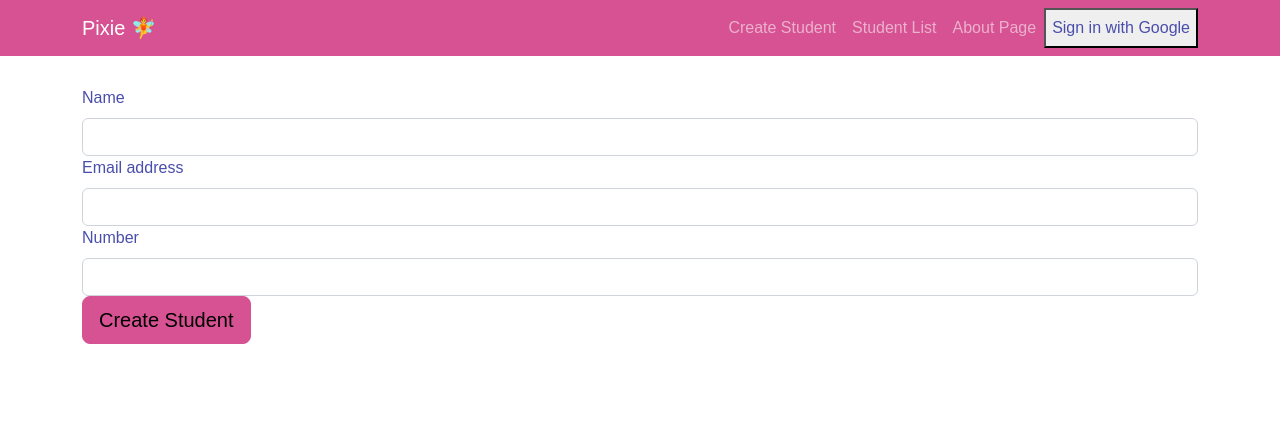
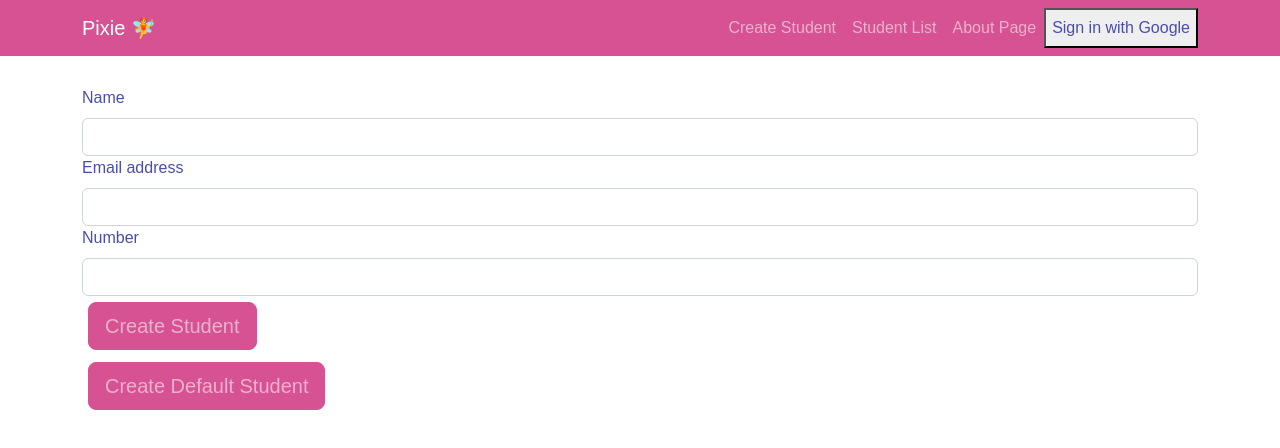
Before and after one commit to noahcalvo/pixie, a Next.js app in the folder frontend/: page /create-student in a window 1280 px wide. Shown: the top 448 px of the page. Built offline with nearby package versions, Linux system fonts and the light colour scheme; no server answers.

Commit message:
Change some styling, create an Add-default-student button and fix student deletion bug

```diff
--- a/frontend/src/api/studentAPI.js
+++ b/frontend/src/api/studentAPI.js
@@ -5,6 +5,7 @@ const api = axios.create({
 });
 
 export const getStudents = () => {
+  console.log(api);
   return api.get("/students/");
 };
 
@@ -20,8 +21,13 @@ export const updateStudent = (studentObject) => {
   return api.put("/students/update-student/" + studentObject.id, studentObject);
 };
 
-export const createStudent = (studentObject) => {
-  return api.post(studentObject);
+export const createStudent = async (studentObject) => {
+  console.log(studentObject);
+  try {
+    return await api.post("/students/create-student", studentObject);
+  } catch (e) {
+    return console.log(e);
+  }
 };
 
 export default api;
--- a/frontend/src/components/create-student.component.js
+++ b/frontend/src/components/create-student.component.js
@@ -7,12 +7,13 @@ import { useRouter } from "next/router";
 import { Spinner } from "react-bootstrap";
 import ToastComponent from "./Toast";
 import { createStudent } from "../api/studentAPI";
+import DefaultStudentButton from "./default-student-button.component";
 
 // CreateStudent Component
 const CreateStudent = () => {
   const router = useRouter();
   const [loading, setLoading] = useState(false);
-  const [failedUploadMsg, setFailedUploadMsg] = useState("");
+  const [toastMessage, setToastMessage] = useState("");
   const formValues = {
     name: "",
     email: "",
@@ -27,10 +28,39 @@ const CreateStudent = () => {
           localStorage.setItem("success", "Student successfully created");
           router.push("/student-list");
         } else {
-          setFailedUploadMsg("Request failed with status " + res.status);
+          console.log(res.status);
+          setToastMessage("Request failed with status " + res.status);
         }
       })
-      .catch((err) => setFailedUploadMsg("Something went wrong\n" + err))
+      .catch((err) => {
+        console.log(err);
+        setToastMessage("Something went wrong\n" + err);
+      })
+      .finally(() => {
+        setLoading(false);
+      });
+  };
+
+  const createDefaultStudent = () => {
+    setLoading(true);
+    const defaultStudent = {
+      name: "Default Student",
+      email: "default@example.com",
+      rollno: 0,
+    };
+    createStudent(defaultStudent)
+      .then((res) => {
+        if (res.status === 201) {
+          setToastMessage("Student created!");
+        } else {
+          console.log(res.status);
+          setToastMessage("Request failed with status " + res.status);
+        }
+      })
+      .catch((err) => {
+        console.log(err);
+        setToastMessage("Something went wrong\n" + err);
+      })
       .finally(() => {
         setLoading(false);
       });
@@ -39,7 +69,7 @@ const CreateStudent = () => {
   // Return student form
   return (
     <div>
-      {failedUploadMsg && <ToastComponent message={failedUploadMsg} />}
+      {toastMessage && <ToastComponent message={toastMessage} />}
       {loading ? (
         <div className="spinner-container">
           <Spinner animation="border" role="status" className="custom-spinner">
@@ -47,6 +77,7 @@ const CreateStudent = () => {
           </Spinner>
         </div>
       ) : (
+        <div>
           <StudentForm
             initialValues={formValues}
             onSubmit={onSubmit}
@@ -54,6 +85,8 @@ const CreateStudent = () => {
           >
             Create Student
           </StudentForm>
+          <DefaultStudentButton onClick={createDefaultStudent} />
+        </div>
       )}{" "}
     </div>
   );
--- /dev/null
+++ b/frontend/src/components/default-student-button.component.js
@@ -0,0 +1,14 @@
+import React from "react";
+import { Button } from "react-bootstrap";
+
+const DefaultStudentButton = ({ onClick }) => {
+  return (
+    <div className="form-wrapper">
+      <Button variant="light" size="lg" block="block" onClick={onClick}>
+        Create Default Student
+      </Button>
+    </div>
+  );
+};
+
+export default DefaultStudentButton;
--- a/frontend/src/styles/custom.scss
+++ b/frontend/src/styles/custom.scss
@@ -1,10 +1,12 @@
 $theme-colors: (
     "dark": #4a4eab,
-    "light": #d65292
+    "light": #d65292,
 );
 
 // Import Bootstrap after setting the theme colors
 @import "~bootstrap/scss/bootstrap";
+
+$trans: rgba(255, 255, 255, 0.55);
 
 
 * {
@@ -67,3 +69,8 @@ header {
   min-width: 200px; /* adjust as needed */
   min-height: 50px; /* adjust as needed */
 }
+
+.btn-lg {
+  color: $trans;
+  margin: min(6px, 2%);
+}
```
Also changed, not shown: frontend/src/components/student-list.component.js (+14 -11 lines). Lines whose indentation alone changed are shown as unchanged.
